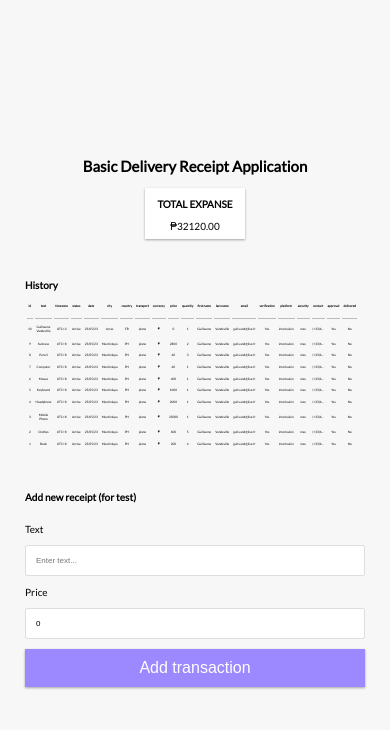
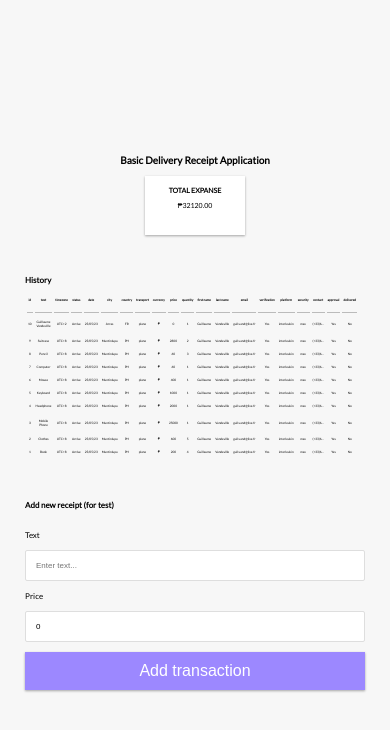
Before and after one commit to guillaume-vandeville/projectx, a React (Create React App) app: page / in a window 390 px wide. Shown: the top 730 px of the page. Built offline with nearby package versions, Linux system fonts and the light colour scheme.

Commit message:
Responsive v2

```diff
--- a/src/App.css
+++ b/src/App.css
@@ -50,6 +50,7 @@ h4 {
   font-size: small;
   margin: 0;
   text-transform: uppercase;
+  font-size: medium;
 }
 
 .inc-exp-container {
@@ -116,6 +117,22 @@ input[type='number'] {
   outline: 0;
 }
 
+.delete-btn {
+  cursor: pointer;
+  background-color: #e74c3c;
+  border: 0;
+  color: #fff;
+  font-size: 20px;
+  line-height: 20px;
+  padding: 2px 5px;
+  position: absolute;
+  top: 50%;
+  left: 0;
+  transform: translate(-100%, -50%);
+  opacity: 0;
+  transition: opacity 0.3s ease;
+}
+
 .list li {
   font-size: x-small;
   color: #333;
@@ -135,7 +152,7 @@ input[type='number'] {
 
 table {
   width: 1000px;
-  height: 300px;
+  height: 250px;
   margin: 10px 0;
 }
 
@@ -159,22 +176,6 @@ td {
   border-right: 5px solid #c0392b;
 }
 
-.delete-btn {
-  cursor: pointer;
-  background-color: #e74c3c;
-  border: 0;
-  color: #fff;
-  font-size: 20px;
-  line-height: 20px;
-  padding: 10px 5px;
-  position: absolute;
-  top: 50%;
-  left: 0;
-  transform: translate(-150%, 30%);
-  opacity: 0;
-  transition: opacity 0.3s ease;
-}
-
 .transaction-box:hover .delete-btn {
   opacity: 1;
 }
@@ -185,15 +186,15 @@ td {
   }
   .inc-exp-container {
     width: 100px;
-    font-size: x-small;
+    font-size: 7px;
     text-align: center;
-    height: 6vh;
+    height: 7vh;
     padding: 3%;
 
   }
   table {
     width: 230px;
-    height: 150px;
+    height: 165px;
   }
   th {
     font-size: 3.1px;
@@ -208,22 +209,22 @@ td {
     transform: translate(-150%, -10%);
   }
   h1 {
+    font-size: 8px;
+  }
+  h2{
     font-size: 10px;
   }
-  h2{
-    font-size: 15px;
-  }
   h3 {
-    font-size: 10px;
+    font-size: 8px;
   }
   h4 {
-    font-size: 10px;
+    font-size: 7px;
   }
   input[type='text'],
   input[type='number'] {
     font-size: 8px;
   }
   label {
-    font-size: 10px;
+    font-size: 8px;
   }
 }
```
